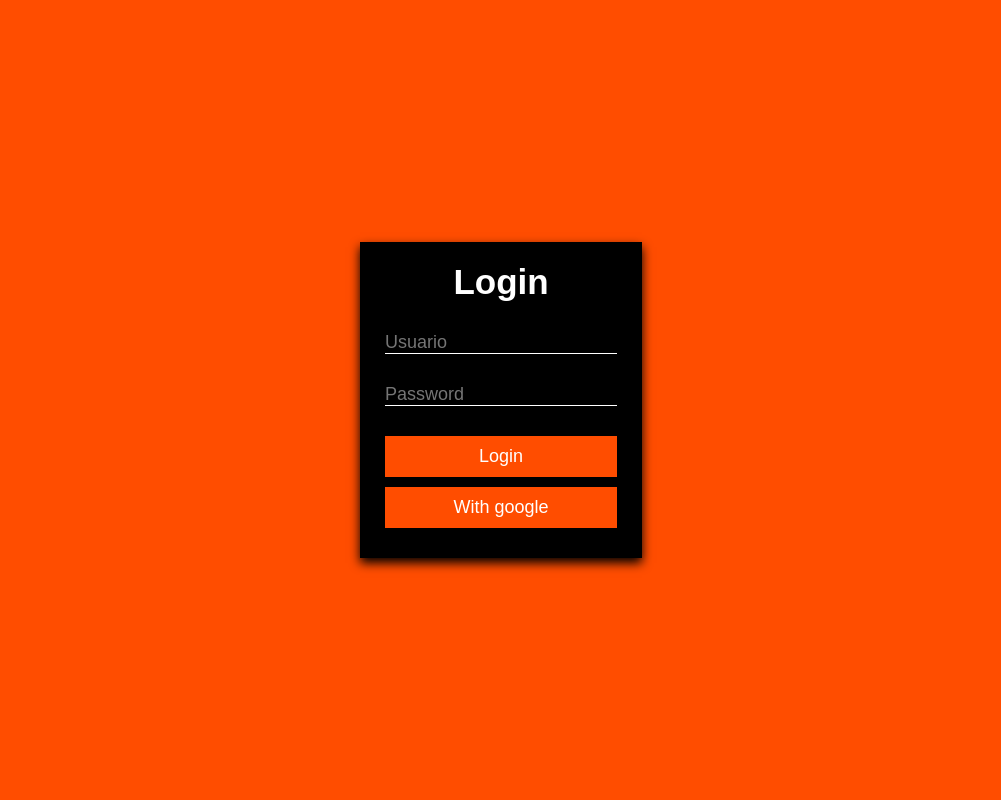
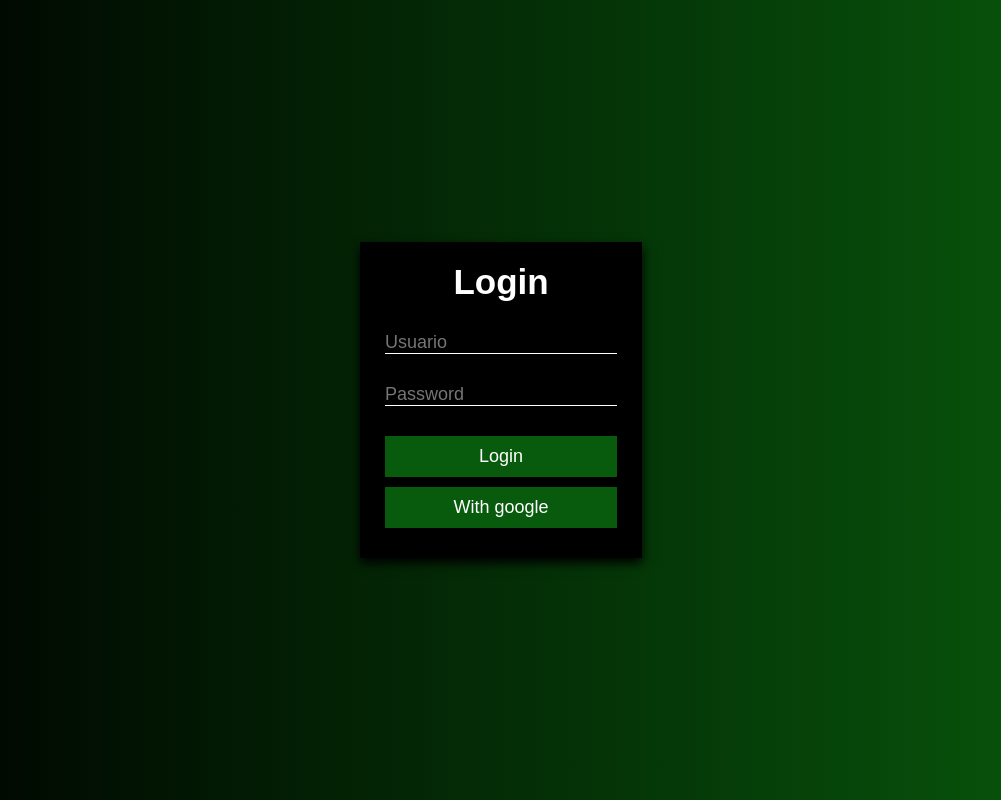
Before and after one commit to OlivaresIsaac/Miniproyecto2, a React (Create React App) app in the folder mp2/: page /login in a window 1280 px wide. Shown: the whole page, without its empty margins (139-1140 px from the left). Built offline with nearby package versions, Linux system fonts and the light colour scheme.

Commit message:
login color 2

```diff
--- a/mp2/src/pages/RegisterPage/RegisterPage.css
+++ b/mp2/src/pages/RegisterPage/RegisterPage.css
@@ -10,7 +10,7 @@
     align-items: center;
     justify-content: center;
     min-height: 100vh;
-    background: #ff4d00;
+    background: linear-gradient(to right, black, #085A0C);
 }
 
 form{
@@ -46,7 +46,7 @@ form label input{
 form button{
     color: white;
     border: none;
-    background: #ff4d00;
+    background: #085A0C;
     padding: 10px 15px;
     cursor: pointer;
     margin-bottom: 10px;
```
